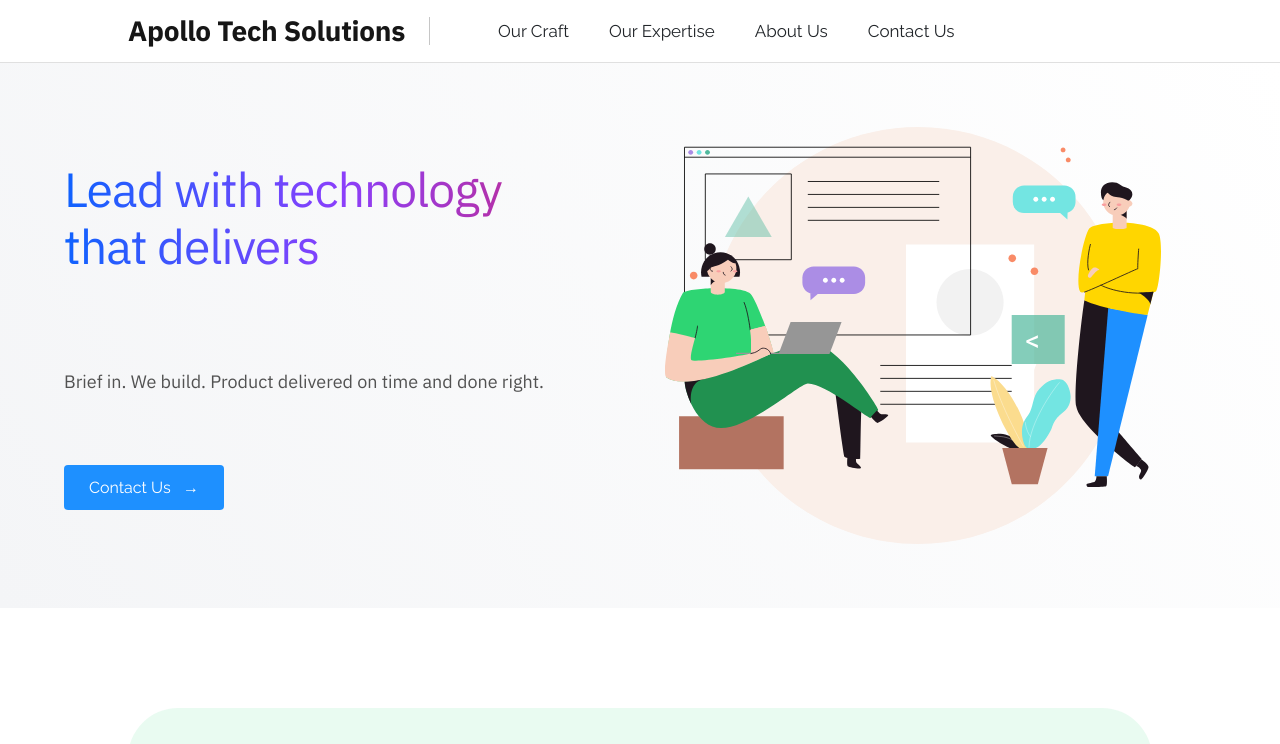
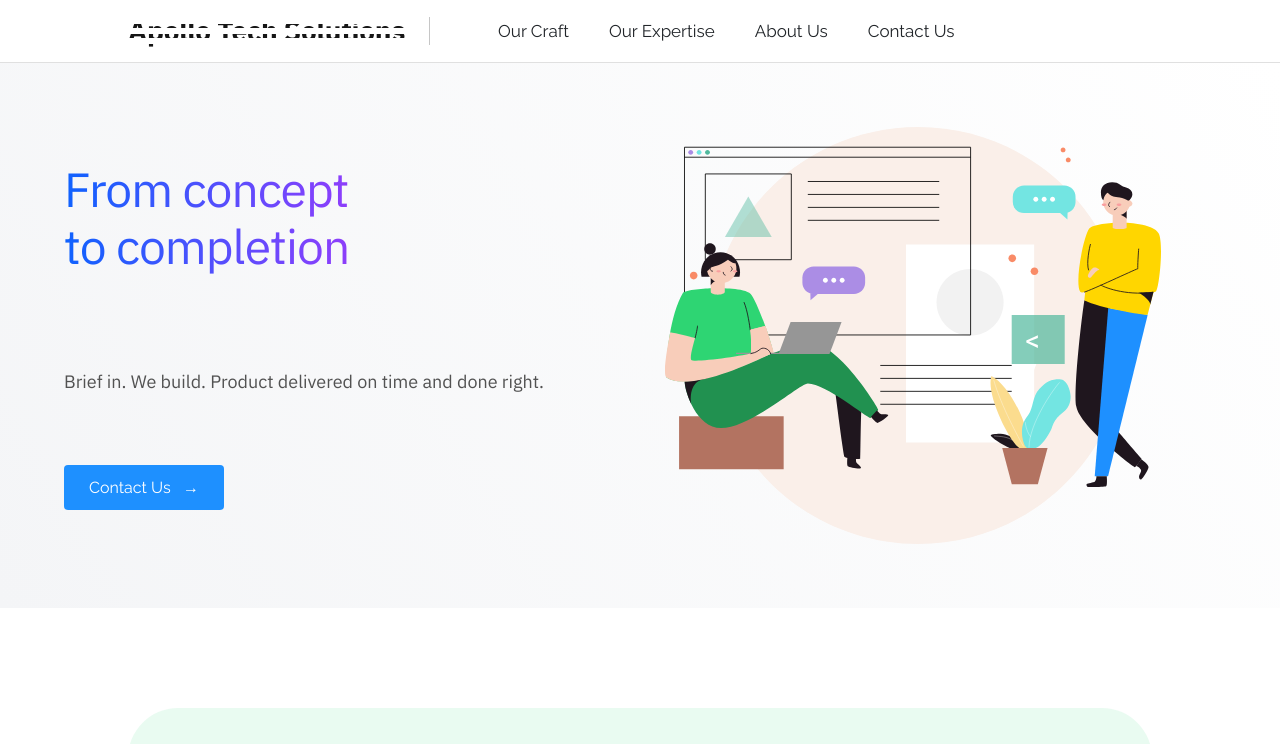
Before and after one commit to childhood2/company-website, a React (Create React App) app: page / in a window 1280 px wide. Shown: the top 744 px of the page. Built offline with nearby package versions, Linux system fonts and the light colour scheme.

Commit message:
hero again

```diff
--- a/src/components/Home.js
+++ b/src/components/Home.js
@@ -17,9 +17,9 @@ function Home() {
         <div className="home__main">
           <div className="home__mainDesc">
             <h1 className="home__heroTitle">
-              Lead with technology
+              From concept
               <br />
-              that delivers
+              to completion
             </h1>
             <p className="home__heroText">
               Brief in. We build. Product delivered on time and done right.
--- a/src/styles/NavigationBar.scss
+++ b/src/styles/NavigationBar.scss
@@ -38,11 +38,30 @@
   white-space: nowrap;
   font-family: "IBM Plex Sans", "Helvetica Neue", Arial, sans-serif;
   line-height: 1.2;
-  color: #161616;
+  /* IBM-style horizontal stripe wordmark - coarse stripes for readability */
+  background: repeating-linear-gradient(
+    to bottom,
+    #161616 0px,
+    #161616 4px,
+    transparent 4px,
+    transparent 10px
+  );
+  -webkit-background-clip: text;
+  background-clip: text;
+  color: transparent;
+  -webkit-text-fill-color: transparent;
 }
 
 .navbar__logo:hover {
-  color: #000000;
+  background: repeating-linear-gradient(
+    to bottom,
+    #000000 0px,
+    #000000 4px,
+    transparent 4px,
+    transparent 10px
+  );
+  -webkit-background-clip: text;
+  background-clip: text;
 }
 
 .navbar__separator {
```
